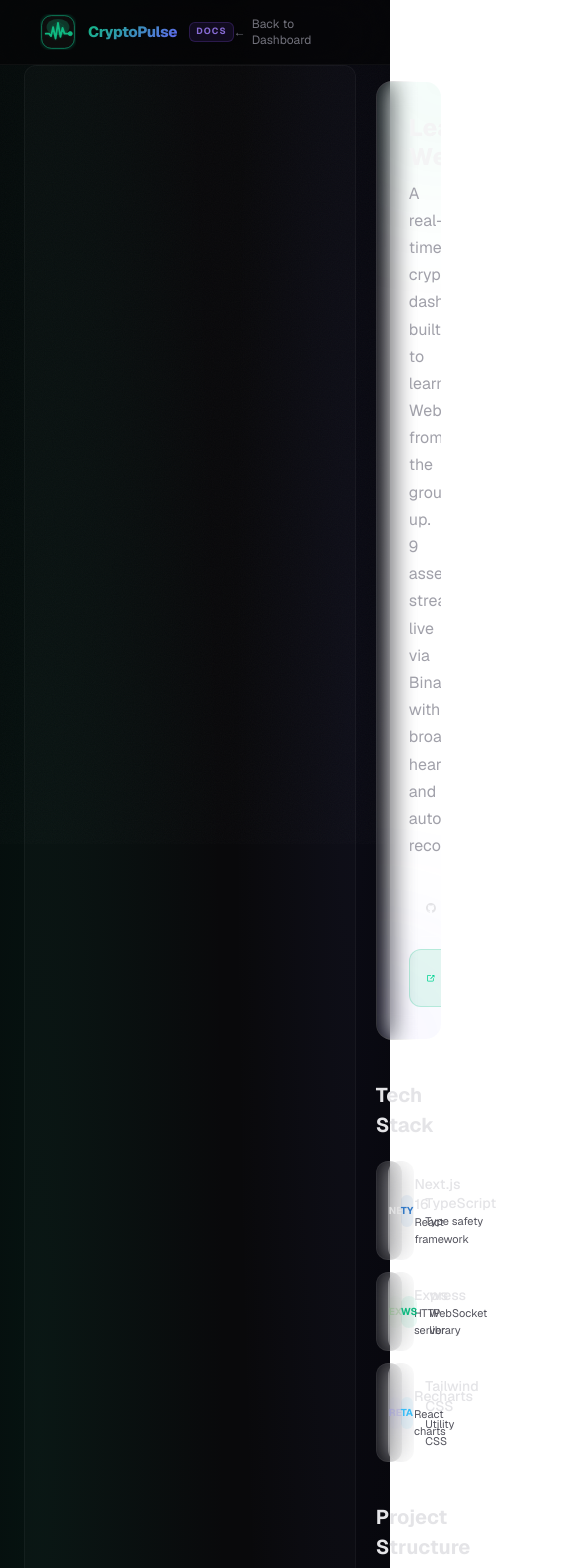
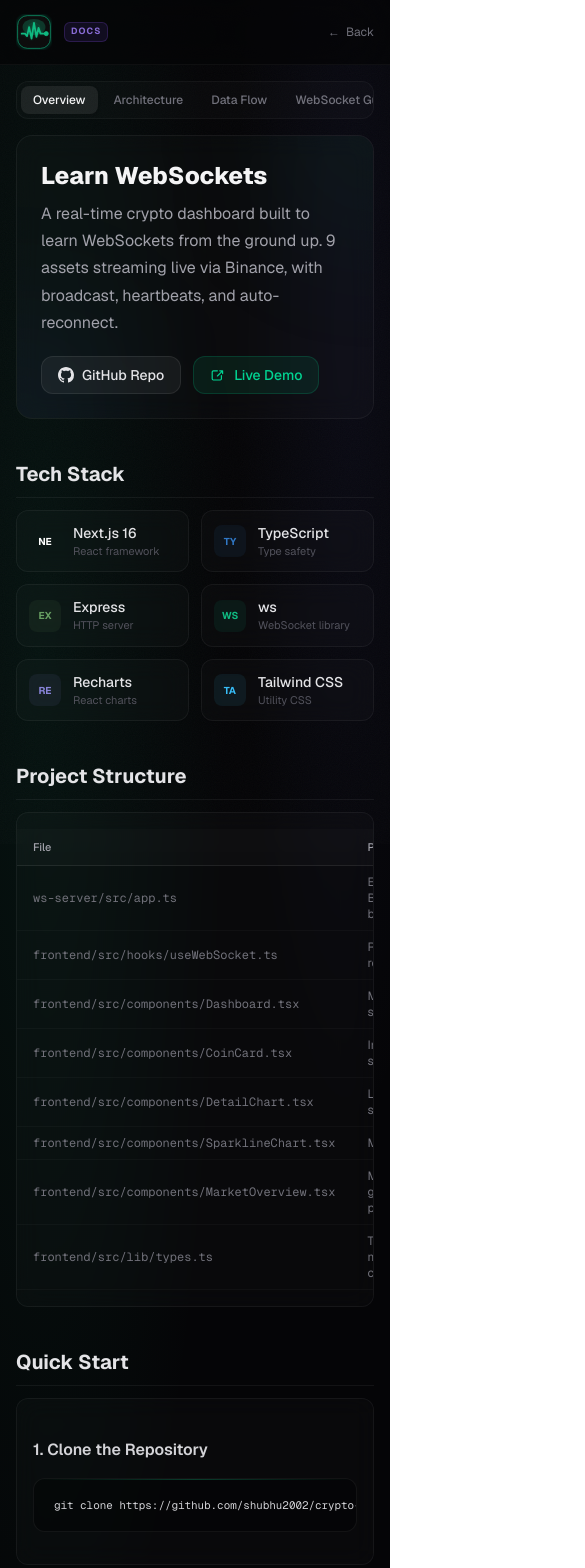
Before and after one commit to shubhu2002/crypto-pulse-websocket, a Next.js app in the folder frontend/: page /docs in a window 390 px wide. Shown: the top 1568 px of the page, 585 px wide, since content can reach past the window. Built offline with nearby package versions, Linux system fonts and the light colour scheme.

Commit message:
feat: enhance responsive design and improve layout for better user experience

```diff
--- a/frontend/src/app/globals.css
+++ b/frontend/src/app/globals.css
@@ -171,6 +171,15 @@
   font-size: 0.85rem;
 }
 
+/* On small screens, let wide tables scroll instead of overflowing the page */
+@media (max-width: 640px) {
+  .docs-prose table {
+    display: block;
+    overflow-x: auto;
+    -webkit-overflow-scrolling: touch;
+  }
+}
+
 .docs-prose th {
   text-align: left;
   padding: 0.6rem 1rem;
--- a/frontend/src/app/layout.tsx
+++ b/frontend/src/app/layout.tsx
@@ -38,9 +38,6 @@
     images: [
       {
         url: "https://crypto-pulse-websocket-ten.vercel.app/og-image.png",
-        width: 1200,
-        height: 630,
-        alt: "CryptoPulse — Real-time crypto dashboard",
       },
     ],
   },
--- a/frontend/src/components/Dashboard.tsx
+++ b/frontend/src/components/Dashboard.tsx
@@ -56,7 +56,7 @@
         onCurrencyChange={setCurrency}
       />
 
-      <main className="relative z-10 px-10 py-4 space-y-4">
+      <main className="relative z-10 px-4 sm:px-6 lg:px-10 py-4 space-y-4">
         {availableCoins.length === 0 ? (
           <div className="flex items-center justify-center h-[70vh]">
             <div className="text-center glass rounded-2xl p-12 max-w-md">
@@ -90,14 +90,14 @@
                 </span>
               </div>
 
-              <div className="flex items-center gap-2">
-                <div className="relative">
+              <div className="flex w-full flex-col gap-2 sm:w-auto sm:flex-row sm:items-center">
+                <div className="relative w-full sm:w-auto">
                   <input
                     type="text"
                     placeholder="Search coins..."
                     value={search}
                     onChange={(e) => setSearch(e.target.value)}
-                    className="h-8 w-44 rounded-lg bg-white/3 border border-white/6 px-3 pl-8 text-xs text-zinc-300 placeholder:text-zinc-700 focus:outline-none focus:border-emerald-500/30 transition-colors"
+                    className="h-8 w-full sm:w-44 rounded-lg bg-white/3 border border-white/6 px-3 pl-8 text-xs text-zinc-300 placeholder:text-zinc-700 focus:outline-none focus:border-emerald-500/30 transition-colors"
                   />
                   <svg className="absolute left-2.5 top-2 h-4 w-4 text-zinc-700" fill="none" viewBox="0 0 24 24" stroke="currentColor" strokeWidth={2}>
                     <circle cx="11" cy="11" r="7" />
@@ -105,7 +105,7 @@
                   </svg>
                 </div>
 
-                <div className="flex items-center rounded-lg bg-white/2 border border-white/5 p-0.5">
+                <div className="flex w-fit items-center rounded-lg bg-white/2 border border-white/5 p-0.5">
                   {(["rank", "change", "price", "volume"] as SortMode[]).map((mode) => (
                     <button
                       key={mode}
@@ -123,7 +123,7 @@
               </div>
             </div>
 
-            <div className="grid grid-cols-2 gap-3 sm:grid-cols-3 lg:grid-cols-4">
+            <div className="grid grid-cols-1 gap-3 sm:grid-cols-2 md:grid-cols-3 lg:grid-cols-4">
               {sortedCoins.map((symbol, i) => (
                 <CoinCard
                   key={symbol}
--- a/frontend/src/components/DetailChart.tsx
+++ b/frontend/src/components/DetailChart.tsx
@@ -65,6 +65,12 @@
     : { min: 0, max: 0 };
   const padding = (priceRange.max - priceRange.min) * 0.15 || 1;
 
+  const dayStats = [
+    { label: "24h High", value: formatPrice(tick.high24h, currency), color: "text-emerald-400" },
+    { label: "24h Low", value: formatPrice(tick.low24h, currency), color: "text-red-400" },
+    { label: "Volume", value: formatVolume(tick.volume24h), color: "text-blue-400" },
+  ];
+
   const periodLabel = period === "live"
     ? "Live streaming — updates every second"
     : period === "1D" ? "Last 24 hours — 15min candles"
@@ -86,7 +92,7 @@
         style={{ backgroundColor: meta.color }}
       />
 
-      <div className="relative p-5">
+      <div className="relative p-4 sm:p-5">
         <div className="flex items-start justify-between mb-4">
           <div className="flex items-center gap-3">
             <CoinIcon symbol={tick.symbol} size={44} />
@@ -111,11 +117,7 @@
 
           <div className="flex items-center gap-2">
             <div className="hidden sm:flex items-center gap-1.5">
-              {[
-                { label: "24h High", value: formatPrice(tick.high24h, currency), color: "text-emerald-400" },
-                { label: "24h Low", value: formatPrice(tick.low24h, currency), color: "text-red-400" },
-                { label: "Volume", value: formatVolume(tick.volume24h), color: "text-blue-400" },
-              ].map((s) => (
+              {dayStats.map((s) => (
                 <div key={s.label} className="rounded-lg bg-white/3 border border-white/4 px-2.5 py-1.5 text-center">
                   <div className="text-[9px] text-zinc-600 mb-0.5">{s.label}</div>
                   <div className={`text-[11px] font-semibold ${s.color}`}>{s.value}</div>
@@ -123,6 +125,16 @@
               ))}
             </div>
           </div>
+        </div>
+
+        {/* 24h stats — compact row on mobile (hidden above via sm:flex) */}
+        <div className="grid grid-cols-3 gap-1.5 mb-3 sm:hidden">
+          {dayStats.map((s) => (
+            <div key={s.label} className="rounded-lg bg-white/3 border border-white/4 px-2 py-1.5 text-center min-w-0">
+              <div className="text-[9px] text-zinc-600 mb-0.5">{s.label}</div>
+              <div className={`text-[11px] font-semibold truncate ${s.color}`}>{s.value}</div>
+            </div>
+          ))}
         </div>
 
         {/* Period filter */}
--- a/frontend/src/components/MarketOverview.tsx
+++ b/frontend/src/components/MarketOverview.tsx
@@ -56,11 +56,11 @@
           key={stat.label}
           className={`glass rounded-xl p-4 shadow-lg ${stat.glow}`}
         >
-          <div className="text-[10px] uppercase tracking-wider text-zinc-600 mb-1.5">
+          <div className="text-[10px] uppercase tracking-wider text-zinc-600 mb-1.5 truncate">
             {stat.label}
           </div>
-          <div className={`text-lg font-bold ${stat.color}`}>{stat.value}</div>
-          <div className="text-xs text-zinc-500 mt-0.5">{stat.sub}</div>
+          <div className={`text-lg font-bold truncate ${stat.color}`}>{stat.value}</div>
+          <div className="text-xs text-zinc-500 mt-0.5 truncate">{stat.sub}</div>
         </div>
       ))}
     </div>
--- a/frontend/src/components/Navbar.tsx
+++ b/frontend/src/components/Navbar.tsx
@@ -23,27 +23,27 @@
 
 	return (
 		<header className='sticky top-0 z-50 border-b border-white/4 bg-[#050507]/70 backdrop-blur-2xl'>
-			<div className='px-10 h-16 flex items-center justify-between'>
+			<div className='px-4 sm:px-6 lg:px-10 h-16 flex items-center justify-between gap-2'>
 				{/* Left: Logo + Name */}
 				<Link
 					href='/'
-					className='flex items-center gap-3 group'
+					className='flex items-center gap-2.5 sm:gap-3 group shrink-0'
 				>
 					<Logo size={36} />
-					<span className='text-[15px] font-extrabold tracking-tight text-gradient'>
+					<span className='hidden min-[480px]:inline text-[15px] font-extrabold tracking-tight text-gradient'>
 						CryptoPulse
 					</span>
 				</Link>
 
 				{/* Center: Nav links */}
-				<nav className='hidden md:flex items-center gap-1'>
+				<nav className='flex items-center gap-0.5 sm:gap-1'>
 					{NAV_ITEMS.map((item) => {
 						const isActive = pathname === item.href;
 						return (
 							<Link
 								key={item.href}
 								href={item.href}
-								className={`px-3 py-1.5 rounded-lg text-xs font-medium transition-all ${
+								className={`px-2.5 sm:px-3 py-1.5 rounded-lg text-xs font-medium transition-all ${
 									isActive ?
 										'bg-white/6 text-zinc-100'
 									:	'text-zinc-500 hover:text-zinc-300 hover:bg-white/3'
@@ -56,7 +56,7 @@
 				</nav>
 
 				{/* Right: Currency + Status */}
-				<div className='flex items-center gap-3'>
+				<div className='flex items-center gap-2 sm:gap-3 shrink-0'>
 					{/* Currency selector */}
 					<div className='relative'>
 						<select
--- a/frontend/src/components/StatusBadge.tsx
+++ b/frontend/src/components/StatusBadge.tsx
@@ -27,10 +27,10 @@
 	const c = config[status];
 	return (
 		<span
-			className={`inline-flex items-center gap-1.5 rounded-full px-3 py-1 text-xs font-medium ${c.bg}`}
+			className={`inline-flex items-center gap-1.5 rounded-full px-2.5 sm:px-3 py-1 text-xs font-medium ${c.bg}`}
 		>
 			<span className={`h-1.5 w-1.5 rounded-full ${c.dot}`} />
-			{c.label}
+			<span className='hidden sm:inline'>{c.label}</span>
 		</span>
 	);
 }
--- a/frontend/src/components/docs-page/guideTab.tsx
+++ b/frontend/src/components/docs-page/guideTab.tsx
@@ -24,11 +24,11 @@
 
 	return (
 		<>
-			<div className='glass rounded-2xl p-8 mb-8 relative overflow-hidden'>
+			<div className='glass rounded-2xl p-6 sm:p-8 mb-8 relative overflow-hidden'>
 				<div className='absolute -top-20 -right-20 h-40 w-40 rounded-full bg-violet-500/10 blur-[80px]' />
 				<div className='absolute -bottom-20 -left-20 h-40 w-40 rounded-full bg-blue-500/10 blur-[80px]' />
 				<div className='relative'>
-					<h1 className='text-3xl font-bold text-zinc-100 mb-2'>
+					<h1 className='text-2xl sm:text-3xl font-bold text-zinc-100 mb-2'>
 						WebSockets — From Scratch to Everything
 					</h1>
 					<p className='text-zinc-400 max-w-xl text-base leading-relaxed'>
@@ -86,7 +86,7 @@
 	children: React.ReactNode;
 }) {
 	return (
-		<div className='glass rounded-2xl p-8 relative overflow-hidden'>
+		<div className='glass rounded-2xl p-5 sm:p-8 relative overflow-hidden'>
 			<div className='absolute -top-20 -right-20 h-40 w-40 rounded-full bg-violet-500/10 blur-[80px]' />
 			<div className='absolute -bottom-20 -left-20 h-40 w-40 rounded-full bg-emerald-500/5 blur-[80px]' />
 			<div className='relative'>
--- a/frontend/src/components/docs-page/index.tsx
+++ b/frontend/src/components/docs-page/index.tsx
@@ -24,13 +24,13 @@
 	return (
 		<div className='min-h-screen mesh-gradient noise-bg'>
 			<header className='sticky top-0 z-50 border-b border-white/4 bg-[#050507]/70 backdrop-blur-2xl'>
-				<div className='px-10 h-16 flex items-center justify-between'>
+				<div className='px-4 sm:px-6 lg:px-10 h-16 flex items-center justify-between gap-2'>
 					<Link
 						href='/'
 						className='flex items-center gap-3 group'
 					>
 						<Logo size={36} />
-						<span className='text-[15px] font-extrabold tracking-tight text-gradient'>
+						<span className='hidden min-[480px]:inline text-[15px] font-extrabold tracking-tight text-gradient'>
 							CryptoPulse
 						</span>
 						<span className='text-[9px] font-bold uppercase tracking-[0.12em] text-violet-400/80 bg-violet-500/10 border border-violet-500/20 px-1.5 py-0.5 rounded-md'>
@@ -39,14 +39,14 @@
 					</Link>
 					<Link
 						href='/'
-						className='text-xs text-zinc-500 hover:text-zinc-300 transition-colors flex items-center gap-1.5'
+						className='text-xs text-zinc-500 hover:text-zinc-300 transition-colors flex items-center gap-1.5 shrink-0'
 					>
-						<span>←</span> Back to Dashboard
+						<span>←</span> Back<span className='hidden sm:inline'>to Dashboard</span>
 					</Link>
 				</div>
 			</header>
 
-			<div className='relative z-10 flex px-6'>
+			<div className='relative z-10 flex flex-col lg:flex-row px-4 sm:px-6'>
 				{/* Sidebar */}
 				<aside className='hidden lg:flex flex-col w-56 shrink-0 sticky top-16 h-[calc(100vh-4rem)] py-4 px-3 border-r border-white/4 overflow-y-auto'>
 					<nav className='space-y-1.5 flex-1'>
@@ -123,12 +123,12 @@
 				</aside>
 
 				{/* Mobile tab bar */}
-				<div className='flex items-center gap-1 mb-6 p-1 rounded-xl bg-white/2 border border-white/4 w-fit lg:hidden'>
+				<div className='flex items-center gap-1 mt-4 p-1 rounded-xl bg-white/2 border border-white/4 w-full overflow-x-auto lg:hidden'>
 					{TABS.map((tab) => (
 						<button
 							key={tab}
 							onClick={() => setActiveTab(tab)}
-							className={`px-3 py-1.5 rounded-lg text-xs font-medium transition-all ${
+							className={`shrink-0 whitespace-nowrap px-3 py-1.5 rounded-lg text-xs font-medium transition-all ${
 								activeTab === tab ?
 									'bg-white/8 text-zinc-100 shadow-sm'
 								:	'text-zinc-500 hover:text-zinc-300 hover:bg-white/3'
@@ -140,7 +140,7 @@
 				</div>
 
 				{/* Main content */}
-				<main className='docs-prose flex-1 min-w-0 px-5 py-4 max-w-5xl'>
+				<main className='docs-prose flex-1 min-w-0 px-0 sm:px-5 py-4 max-w-5xl'>
 					{activeTab === 'Overview' && <OverviewTab />}
 					{activeTab === 'Architecture' && <ArchitectureTab />}
 					{activeTab === 'Data Flow' && <DataFlowTab />}
--- a/frontend/src/components/docs-page/tabs.tsx
+++ b/frontend/src/components/docs-page/tabs.tsx
@@ -36,11 +36,11 @@
 export function OverviewTab() {
 	return (
 		<>
-			<div className='glass rounded-2xl p-8 mb-8 relative overflow-hidden'>
+			<div className='glass rounded-2xl p-6 sm:p-8 mb-8 relative overflow-hidden'>
 				<div className='absolute -top-20 -right-20 h-40 w-40 rounded-full bg-emerald-500/10 blur-[80px]' />
 				<div className='absolute -bottom-20 -left-20 h-40 w-40 rounded-full bg-indigo-500/10 blur-[80px]' />
 				<div className='relative'>
-					<h1 className='text-3xl font-bold text-zinc-100 mb-2'>
+					<h1 className='text-2xl sm:text-3xl font-bold text-zinc-100 mb-2'>
 						Learn WebSockets
 					</h1>
 					<p className='text-zinc-400 max-w-xl text-base leading-relaxed'>
@@ -139,8 +139,8 @@
 			</div>
 
 			<h2>Project Structure</h2>
-			<div className='not-prose glass rounded-xl overflow-hidden'>
-				<table>
+			<div className='not-prose glass rounded-xl overflow-x-auto'>
+				<table className='min-w-[520px]'>
 					<thead>
 						<tr>
 							<th className='text-left p-3 text-[11px] text-zinc-500 font-medium border-b border-white/4 bg-white/2'>
```
